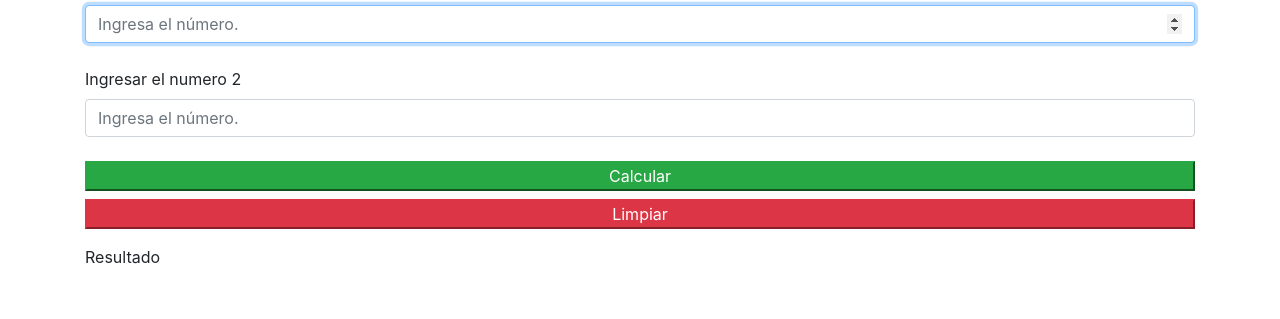
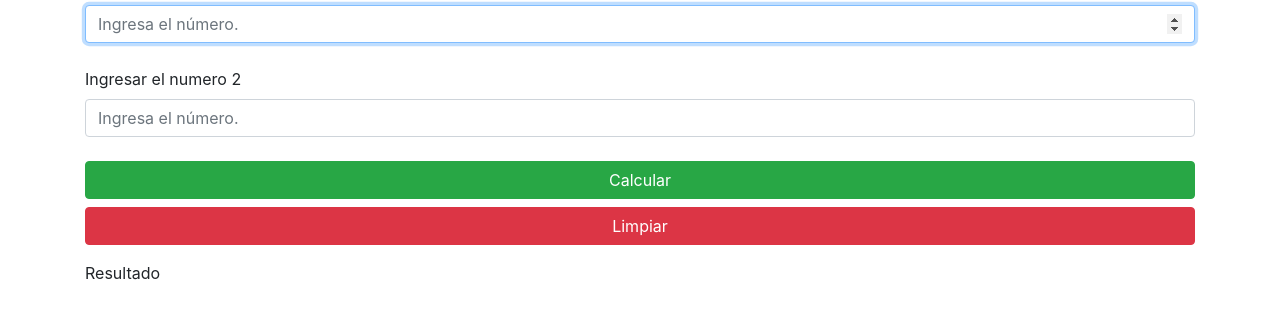
Before and after one commit to JarAr01/proyect.github.io, a plain HTML site: page index.html in a window 1280 px wide. Shown: the part 83-402 px from the top of the page. Drawn offline with nearby package versions, Linux system fonts and the light colour scheme.

Commit message:
Update index.html

```diff
--- a/index.html
+++ b/index.html
@@ -23,8 +23,8 @@
 
     <input type="number" class="form-control" id="entero2" pattern="[0-9]" placeholder="Ingresa el número." autofocus>
     <br>
-    <input type="submit" value="Calcular" class="btn-success btn-block" id="calcular">
-    <input type="reset" class="btn-danger btn-block" value="Limpiar">
+    <input type="submit" value="Calcular" class="btn btn-success btn-block" id="calcular">
+    <input type="reset" class="btn btn-danger btn-block" value="Limpiar">
   </div>
 
   <div class="form-group">
```
